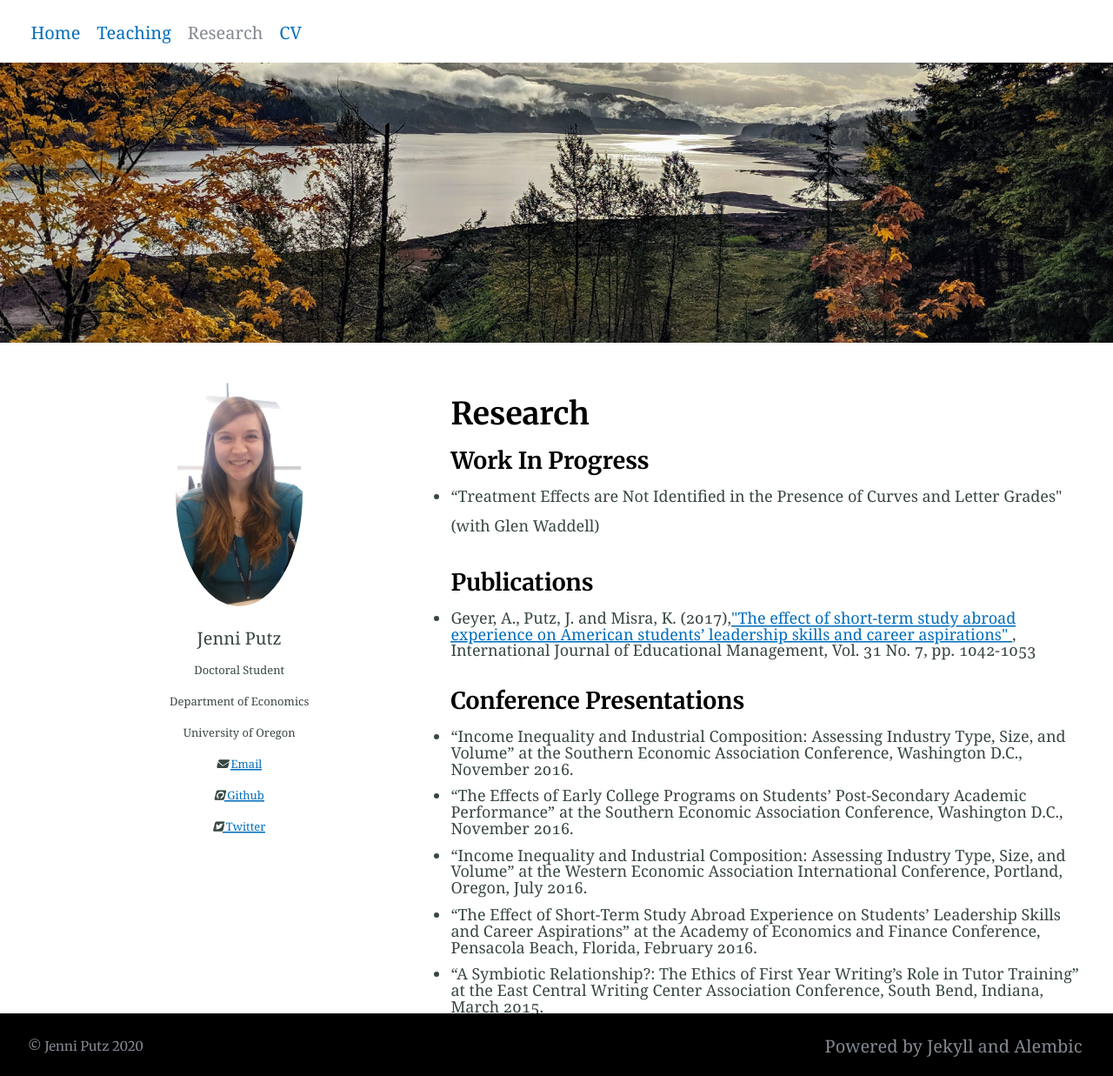
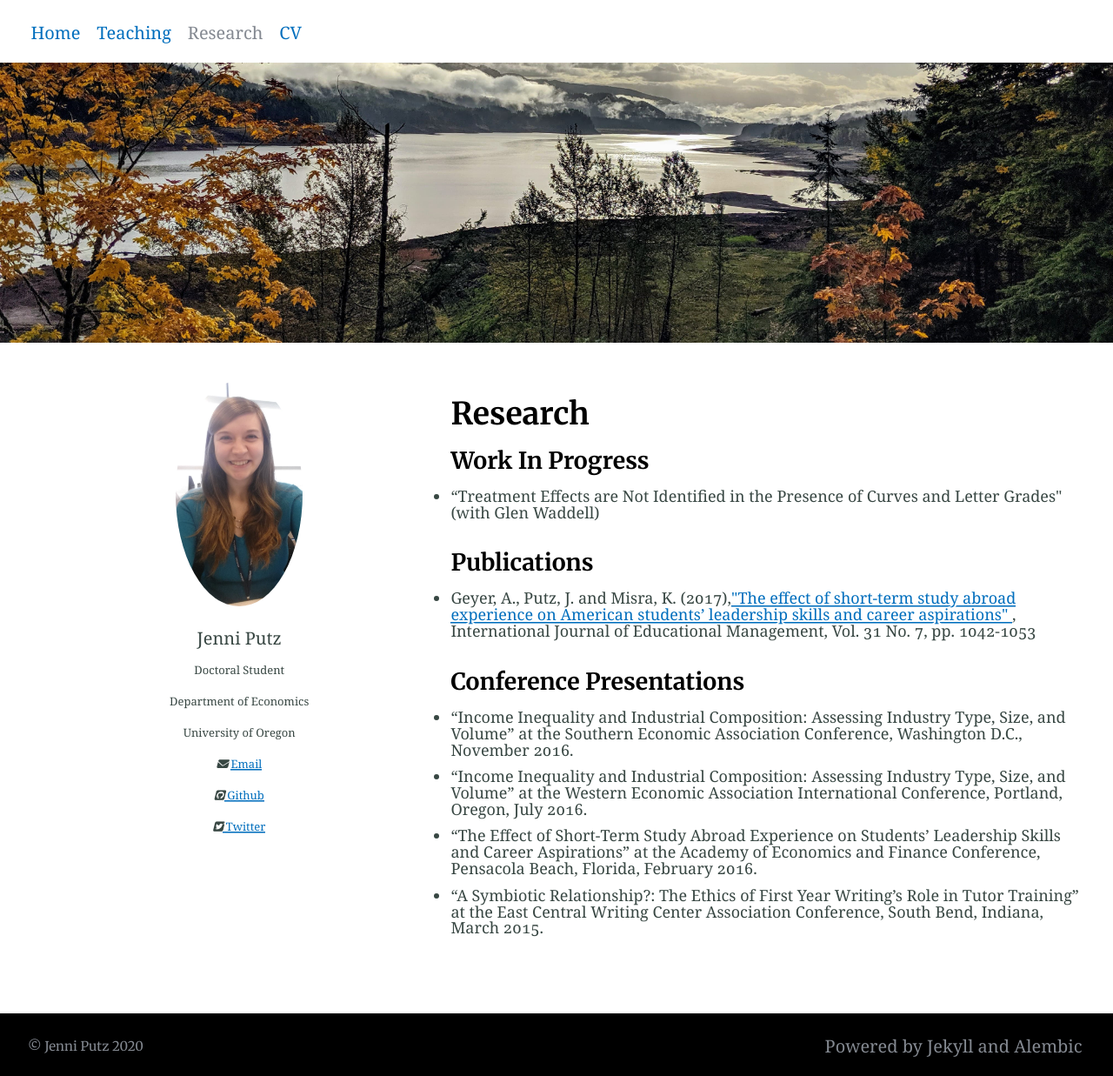
Before and after one commit to jenni-putz/1jenni-putz.github.io, a Jekyll site: the page built from research.md, in a window 1280 px wide. Shown: the whole page at 87% size. Built offline with Jekyll 4.4.1, drawn with Linux system fonts in a browser that asks for light colours; nearby versions of some CDN libraries; our own code applies the rules of GitHub Pages for plain Markdown files.

Commit message:
Update research.md

```diff
--- a/research.md
+++ b/research.md
@@ -72,7 +72,7 @@ button {
       <h4> Work In Progress </h4>
 	 <font size="4">
         <ul>
-          <li> “Treatment Effects are Not Identified in the Presence of Curves and Letter Grades" (with Glen Waddell) </li>
+          <li> <p style="line-height:105%">“Treatment Effects are Not Identified in the Presence of Curves and Letter Grades" (with Glen Waddell) </p></li>
         </ul>
         <h4> Publications </h4>
         <ul>
@@ -81,7 +81,6 @@ button {
         <h4> Conference Presentations </h4>
         <ul>
           <li> <p style="line-height:105%">  “Income Inequality and Industrial Composition: Assessing Industry Type, Size, and Volume” at the Southern Economic Association Conference, Washington D.C., November 2016. </p></li>
-          <li> <p style="line-height:105%"> “The Effects of Early College Programs on Students’ Post-Secondary Academic Performance” at the Southern Economic Association Conference, Washington D.C., November 2016.</p> </li>
           <li> <p style="line-height:105%"> “Income Inequality and Industrial Composition: Assessing Industry Type, Size, and Volume” at the Western Economic Association International Conference, Portland, Oregon, July 2016.</p></li>
           <li><p style="line-height:105%">  “The Effect of Short-Term Study Abroad Experience on Students’ Leadership Skills and Career Aspirations” at the Academy of Economics and Finance Conference, Pensacola Beach, Florida, February 2016. </p></li>
           <li> <p style="line-height:105%"> “A Symbiotic Relationship?: The Ethics of First Year Writing’s Role in Tutor Training” at the East Central Writing Center Association Conference, South Bend, Indiana, March 2015.</p></li>
```
